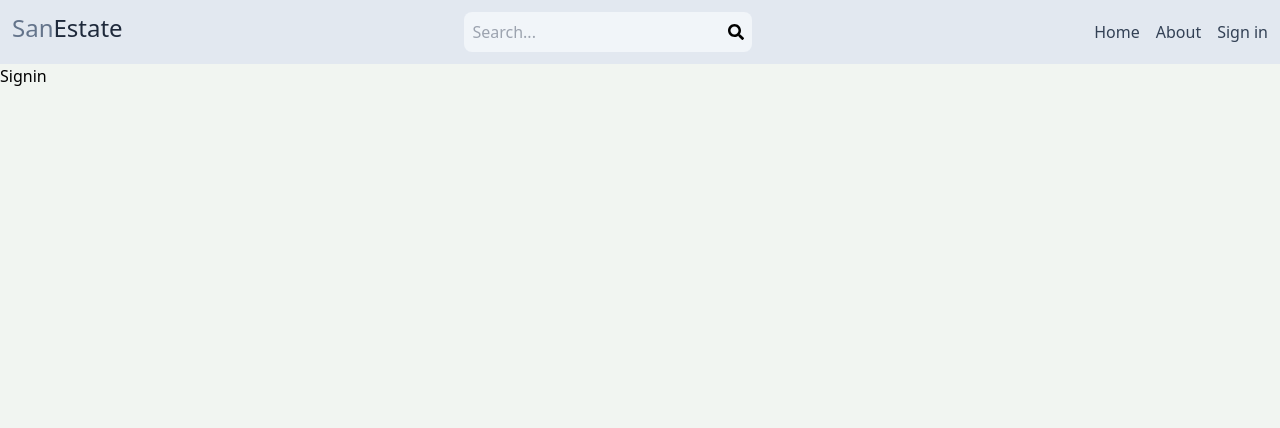
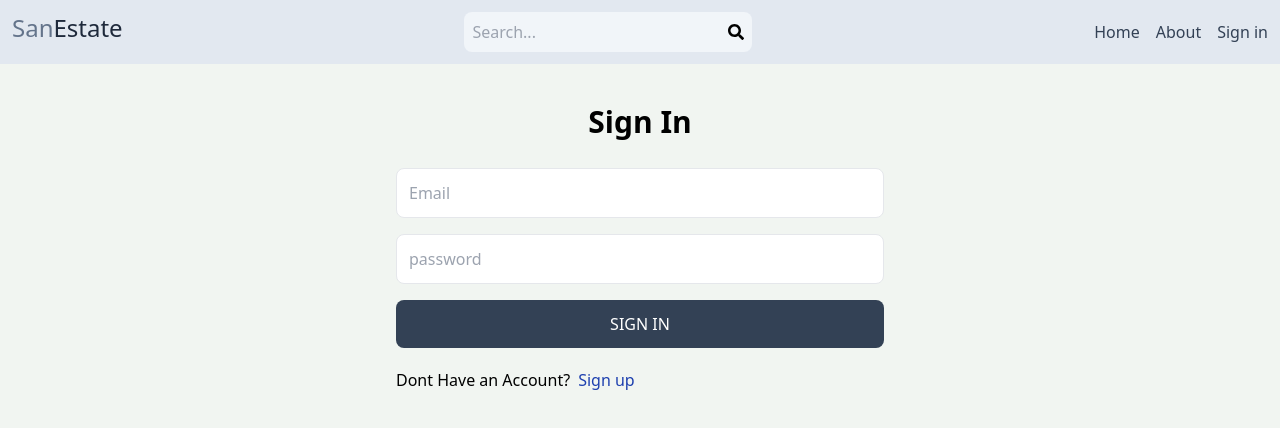
Before and after one commit to JayaSanthosh7066/mern_estate, a React (Vite) app in the folder client/: page /sign-in in a window 1280 px wide. Shown: the top 428 px of the page. Built offline with nearby package versions, Linux system fonts and the light colour scheme.

Commit message:
signin_page_functionality

```diff
--- a/client/src/pages/Signin.jsx
+++ b/client/src/pages/Signin.jsx
@@ -1,9 +1,75 @@
-import React from 'react'
-
-const Signin = () => {
+import { useState } from "react";
+import { Link, useNavigate } from "react-router-dom";
+export default function Signin() {
+  const [formData, setFormdata] = useState({});
+  const [error, setError] = useState(null);
+  const [loading, setLoading] = useState(false);
+  const navigate = useNavigate();
+  const handleChange = (e) => {
+    setFormdata({
+      ...formData,
+      [e.target.id]: e.target.value,
+    });
+  };
+  // console.log(formData);
+  const handleSubmit = async (e) => {
+    e.preventDefault();
+    try {
+      setLoading(true);
+      const res = await fetch("/api/auth/signin", {
+        method: "POST",
+        headers: {
+          "Content-Type": "application/json",
+        },
+        body: JSON.stringify(formData),
+      });
+      const data = await res.json();
+      if (data.success === false) {
+        setLoading(false);
+        setError(data.message);
+        return;
+      }
+      setLoading(false);
+      setError(null);
+      navigate("/");
+    } catch (error) {
+      setLoading(false);
+      setError(error.message);
+    }
+  };
   return (
-    <div>Signin</div>
-  )
+    <div className="p-3 max-w-lg mx-auto">
+      <h1 className="text-3xl text-center font-semibold my-7">Sign In</h1>
+      <form onSubmit={handleSubmit} className="flex flex-col gap-4 ">
+        <input
+          type="email"
+          placeholder="Email"
+          className="border p-3 rounded-lg"
+          id="email"
+          onChange={handleChange}
+        />
+        <input
+          type="password"
+          placeholder="password"
+          className="border p-3 rounded-lg"
+          id="password"
+          onChange={handleChange}
+        />
+        <button
+          disabled={loading}
+          className="bg-slate-700 text-white p-3 rounded-lg uppercase hover:opacity-85 disabled:opacity-75"
+          type="submit"
+        >
+          {loading ? "Loading" : "Sign in"}
+        </button>
+      </form>
+      <div className="flex gap-2 mt-5">
+        <p> Dont Have an Account?</p>
+        <Link to={"/sign-up"}>
+          <span className="text-blue-800">Sign up</span>
+        </Link>
+      </div>
+      {error && <p className="text-red-500 mt-5">{error}</p>}
+    </div>
+  );
 }
-
-export default Signin
```
